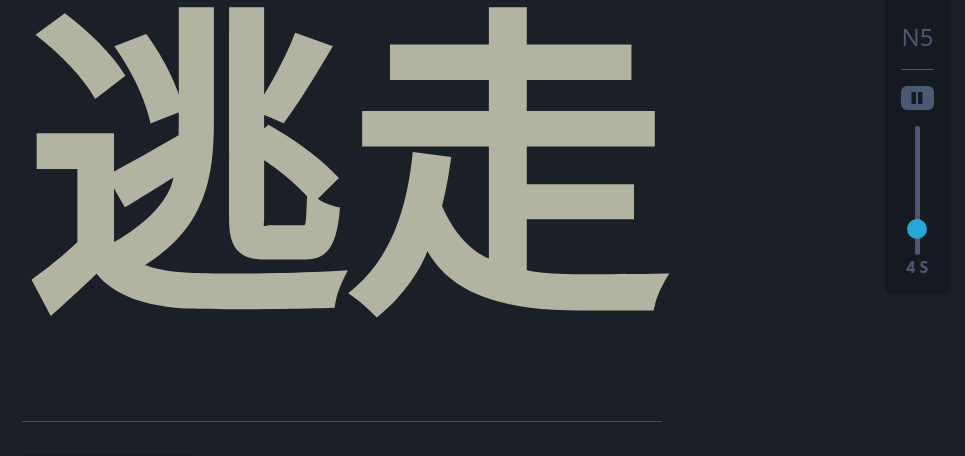
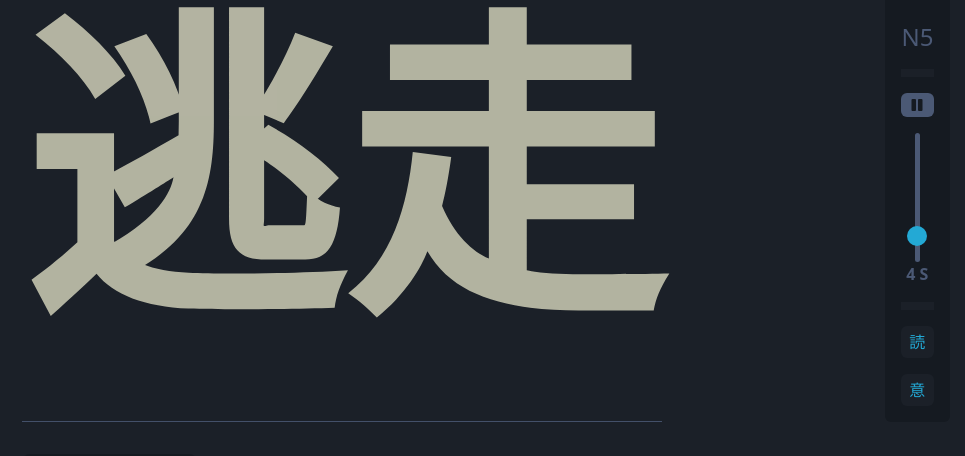
Before and after one commit to wmCmo/jisho-slide, a React (Vite) app: page / in a window 1280 px wide. Shown: the part 211-667 px from the top of the page, without its empty margins (298-1263 px from the left). Built offline with nearby package versions, Linux system fonts and the light colour scheme; a web font is replaced by a local one.

Commit message:
feat: toggleable reading and meaning

```diff
--- a/src/App.jsx
+++ b/src/App.jsx
@@ -10,6 +10,8 @@ function App() {
 	const [show, setShow] = useState(true);
 	const [play, setPlay] = useState(true);
 	const [speed, setSpeed] = useState(4);
+	const [showReading, setShowReading] = useState(true);
+	const [showSenses, setShowSenses] = useState(true);
 	const [tango, setTango] = useState({
 		word: '言語',
 		reading: 'げんご',
@@ -81,26 +83,36 @@ function App() {
 
 	return (
 		<>
-			<div className="absolute right-8 top-6 ">
+			<div className="absolute right-8 top-6 select-none">
 				<div className="flex flex-col gap-4 p-4 mb-6 bg-river-styx rounded-md text-center">
 					{[...Array(5)].map((_, i) => `n${i + 1}`).map(lvl => {
 						return <Level key={lvl} level={level} index={lvl} onclick={handleSelect} />;
 					})}
-					<hr className="border-steadfast"/>
+					<hr className="border-coarse-wool border-4" />
 					<div className="bg-steadfast rounded-md p-1 hover:cursor-pointer" onClick={handlePlay}>
 						<img src={play ? Pause : Play} alt="Pause / Play icon" className="mx-auto" />
 					</div>
-				<Slider min={3}  max={10} step={1} value={speed} onChange={handleSlide} />
+					<Slider min={3} max={10} step={1} value={speed} onChange={handleSlide} />
+					<hr className="border-coarse-wool border-4" />
+					<div className={`transition-colors duration-300 ease-in-out bg-coarse-wool ${showReading ? "text-battery-charged-blue" : "text-steadfast"} hover:text-white rounded-md p-1 hover:cursor-pointer`} onClick={() => { setShowReading(prevReading => !prevReading); }}>
+						読
+					</div>
+					<div className={`transition-colors duration-300 ease-in-out bg-coarse-wool ${showSenses ? "text-battery-charged-blue" : "text-steadfast"} hover:text-white rounded-md p-1 hover:cursor-pointer`} onClick={() => { setShowSenses(prevSenses => !prevSenses); }}>
+						意
+					</div>
 				</div>
 			</div>
 			<div className={`transition-opacity duration-1000 ${show ? 'opacity-100' : 'opacity-0'}`}>
 				{!data?.length === 0 && <h1>Loading</h1>}
+				{showReading &&
 					<div className="font-util font-normal text-center text-7xl tracking-[0.5em] text-steadfast">
 						{tango.reading}
-				</div>
+					</div>}
 				<div style={{ fontSize: `${25 - (tango.word.length * 2.5)}em` }} className={`font-display font-black text-center text-only-olive}`}>
 					{tango.word}
 				</div>
+				{showSenses &&
+					<>
 						<hr className="mb-8 border-steadfast" />
 						<div className="flex gap-16 items-center text-left">
 							<a className="px-8 py-4 bg-river-styx rounded-lg hover:text-battery-charged-blue hover:font-semibold transition duration-300 ease-in-out" role="button"
@@ -112,6 +124,9 @@ function App() {
 								</ol>
 							</div>
 						</div>
+					</>
+				}
+
 			</div>
 		</>
 	);
```
Lines whose indentation alone changed are shown as unchanged.
